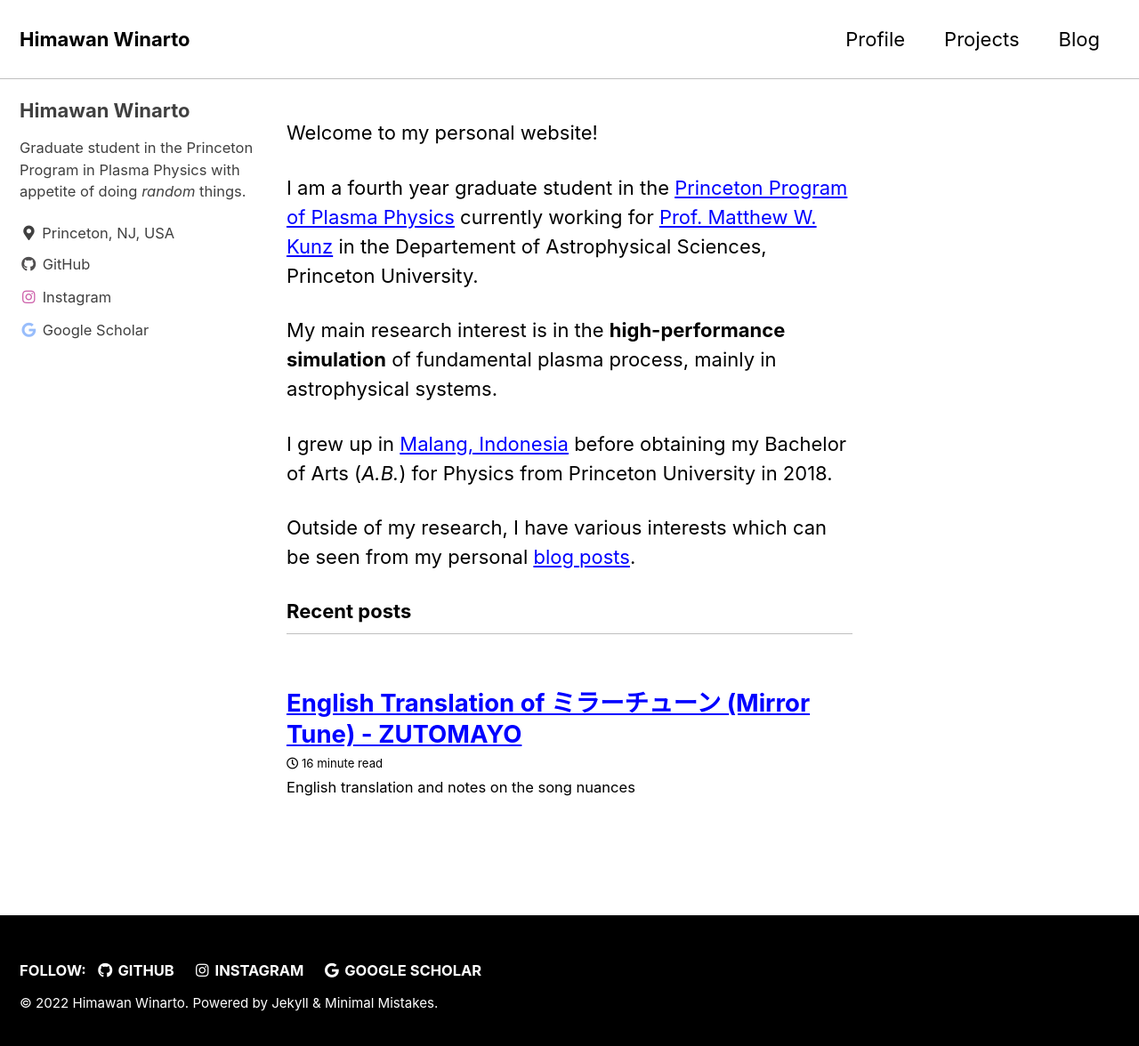
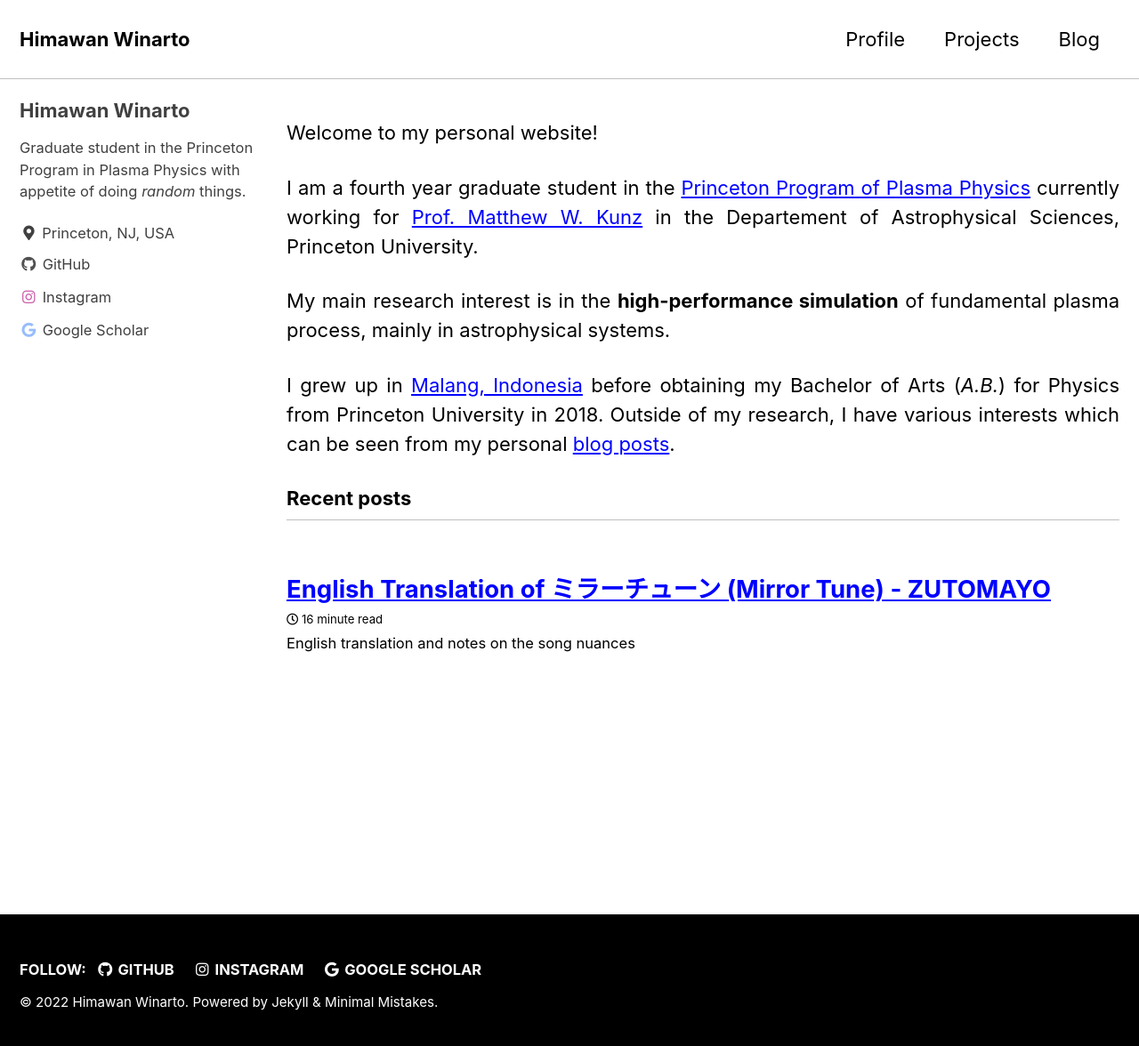
Before and after one commit to himax16/personal-website-jekyll, a Jekyll site: the page built from index.md, in a window 1280 px wide and 1183 px high. Shown: the top 1176 px of the window at 89% size. Built offline with Jekyll 4.4.1, drawn with Linux system fonts in a browser that asks for light colours; cached includes are drawn as plain includes.

Commit message:
Update index.md to have wide class and paragraph alignment

```diff
--- a/index.md
+++ b/index.md
@@ -1,13 +1,15 @@
 ---
 layout: home
 author_profile: true
+classes: wide
 ---
 Welcome to my personal website!
 
 I am a fourth year graduate student in the [Princeton Program of Plasma Physics](https://plasma.princeton.edu) currently working for [Prof. Matthew W. Kunz](https://www.astro.princeton.edu/~kunz/Site/Welcome.html) in the Departement of Astrophysical Sciences, Princeton University.
+{: style="text-align: justify;"}
 
 My main research interest is in the **high-performance simulation** of fundamental plasma process, mainly in astrophysical systems.
+{: style="text-align: justify;"}
 
-I grew up in [Malang, Indonesia](https://en.wikipedia.org/wiki/Malang) before obtaining my Bachelor of Arts (_A.B._) for Physics from Princeton University in 2018.
-
-Outside of my research, I have various interests which can be seen from my personal [blog posts](/blog/).
+I grew up in [Malang, Indonesia](https://en.wikipedia.org/wiki/Malang) before obtaining my Bachelor of Arts (_A.B._) for Physics from Princeton University in 2018. Outside of my research, I have various interests which can be seen from my personal [blog posts](/blog/).
+{: style="text-align: justify;"}
```
